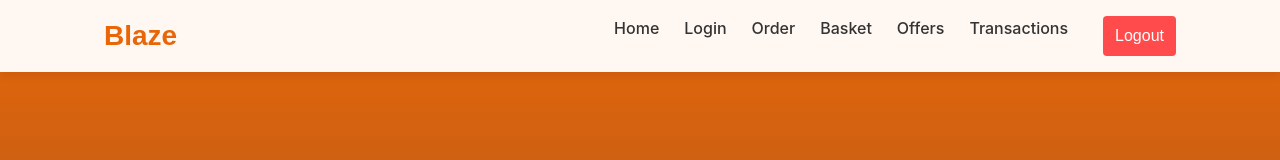
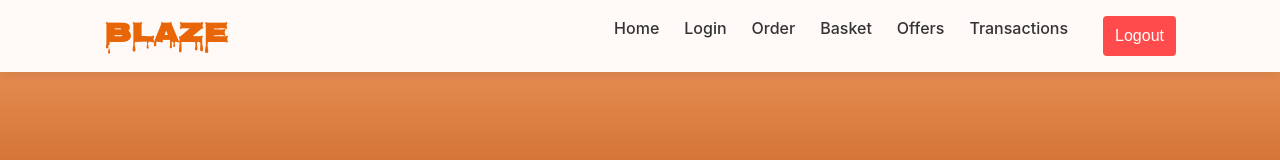
Before and after one commit to levisrabah/Client, a React (Create React App) app in the folder client/: page /categories in a window 1280 px wide. Shown: the top 160 px of the page. Built offline with nearby package versions, Linux system fonts and the light colour scheme; no server answers.

Commit message:
navbar and dailyoffers updated

```diff
--- a/client/public/index.html
+++ b/client/public/index.html
@@ -3,7 +3,7 @@
   <head>
     <meta charset="utf-8" />
     <link rel="icon" href="%PUBLIC_URL%/favicon.ico" />
-    <link href='https://fonts.googleapis.com/css?family=Reem Kufi' rel='stylesheet'>
+    <link href='https://fonts.googleapis.com/css?family=Nosifer' rel='stylesheet'>
     <meta name="viewport" content="width=device-width, initial-scale=1" />
     <meta name="theme-color" content="#000000" />
     <meta
--- a/client/src/styles/DailyOffer.css
+++ b/client/src/styles/DailyOffer.css
@@ -31,7 +31,7 @@
   border-radius: 8px;
   text-align: center;
   width: 250px;
-  box-shadow: 0 2px 5px rgba(0,0,0,0.1);
+  box-shadow: 2px 2px 5px rgba(0, 0, 0, 0.739);
   transition: transform 0.3s ease;
 }
 
@@ -64,7 +64,7 @@
   font-size: 1.2em;
   margin-bottom: 10px;
   font-weight: bold;
-  color: #4CAF50;
+  color: #201912;
 }
 
 .edit-button,
@@ -79,25 +79,25 @@
 }
 
 .edit-button {
-  background-color: #4CAF50;
+  background-color: #201912;
   color: white;
 }
 
 .edit-button:hover {
-  background-color: #45a049;
+  background-color: #007095;
 }
 
 .delete-button {
-  background-color: #f44336;
+  background-color: #fa5d09;
   color: white;
 }
 
 .delete-button:hover {
-  background-color: #d32f2f;
+  background-color: #fa5d09df;
 }
 
 .order-button {
-  background-color: #008CBA;
+  background-color: #fa5d09;
   color: white;
 }
 
@@ -109,7 +109,7 @@
   padding: 10px 20px;
   border: none;
   border-radius: 5px;
-  background-color: #008CBA;
+  background-color: #fa5d09;
   color: white;
   cursor: pointer;
   margin-bottom: 20px;
--- a/client/src/styles/categorypage.css
+++ b/client/src/styles/categorypage.css
@@ -3,7 +3,7 @@
   justify-content: center;
   align-items: center;
   padding: 20px;
-  background: linear-gradient(to bottom, #E86608, #bd5d19, #1d1008d1, #000000);
+  background: linear-gradient(to bottom, rgba(244, 121, 45, 0.72), #bd5d19, #1d1008d1, #000000);
   min-height: 100vh;
 
 }
@@ -16,7 +16,7 @@
   gap: 320px;
   position: relative;
   top: 280px;
-  right: 230px;
+  right: 280px;
   width: 100%;
   max-width: 1200px;
 }
--- a/client/src/styles/navbar.css
+++ b/client/src/styles/navbar.css
@@ -19,7 +19,7 @@
 }
 
 .blaze-navbar-logo {
-    font-family: 'Nosifier Caps', sans-serif;
+    font-family: 'Nosifer', cursive;
     color: #E86608;
     font-size: 28px;
     font-weight: 700;
```
Also changed, not shown: 1 other file (tests, documents, lock files or other folders).
